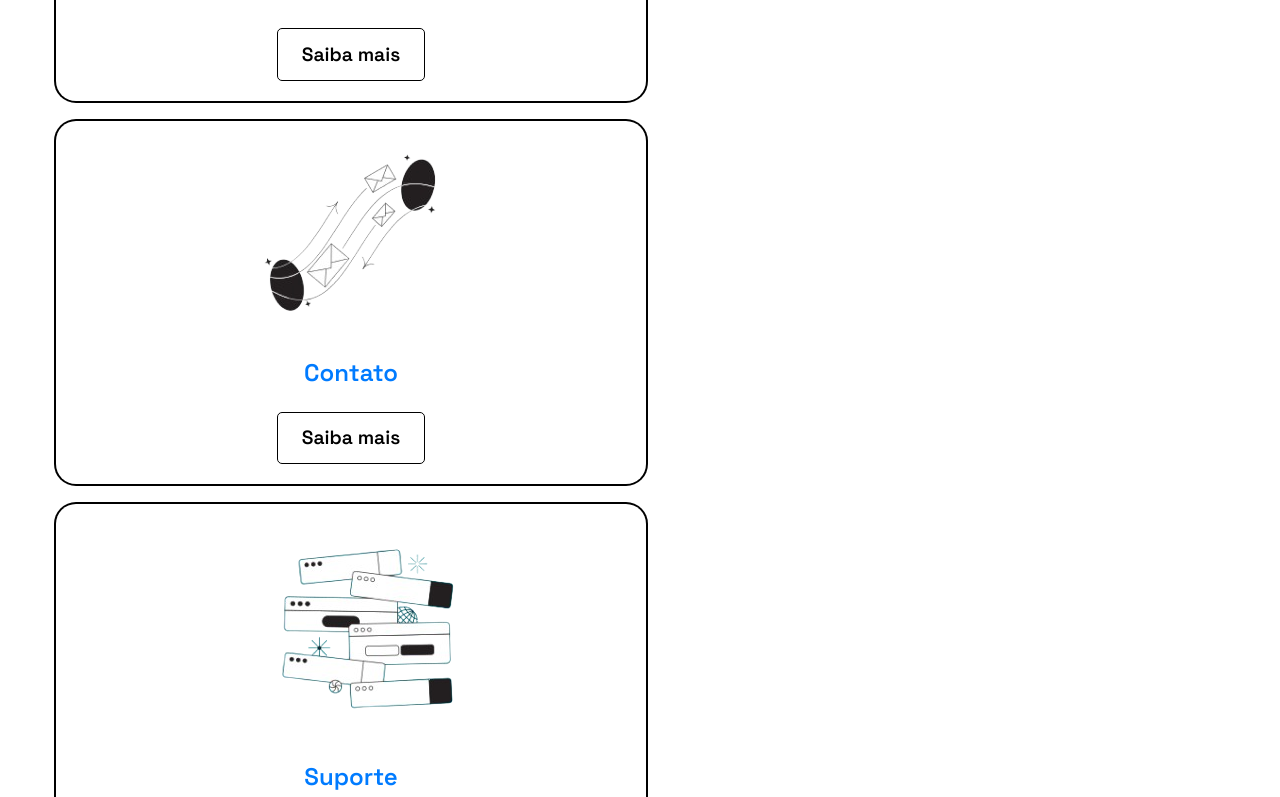
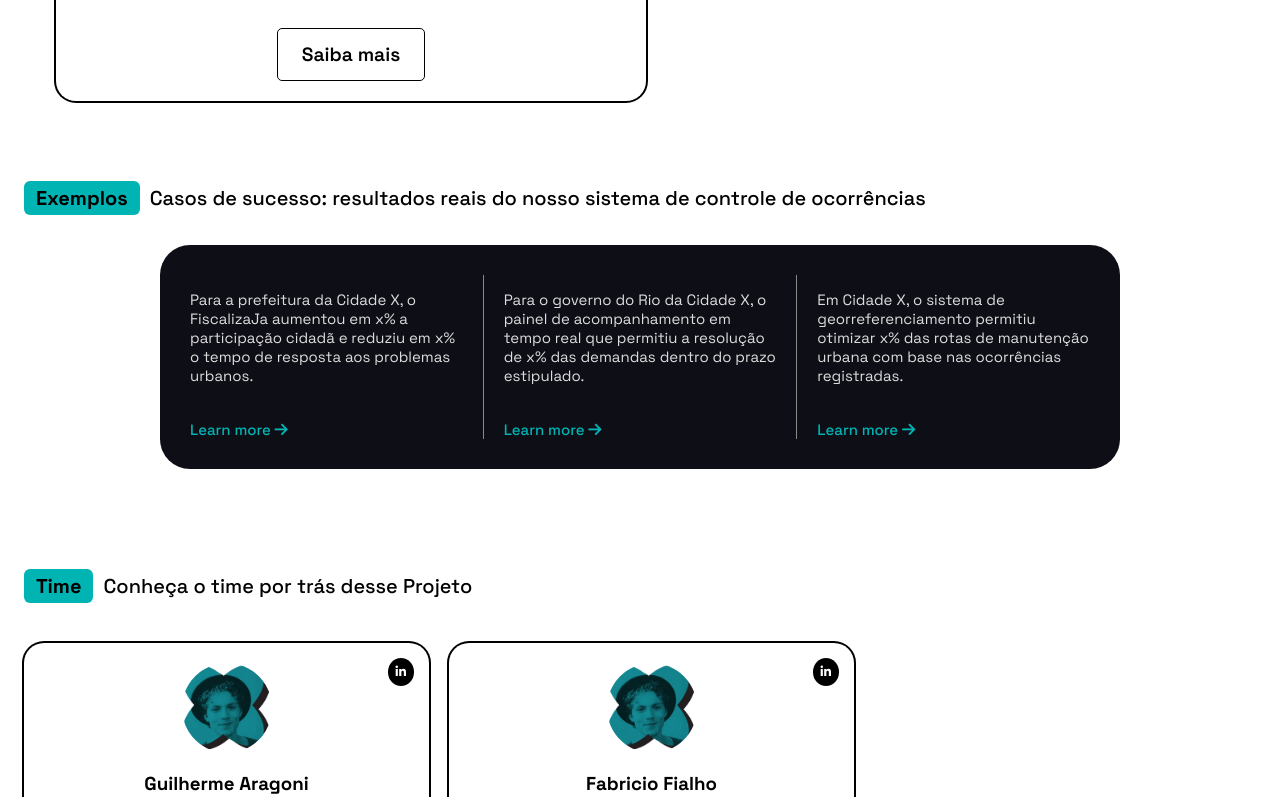
Before and after one commit to GuiAragoni/FiscalizaJa, an Angular app in the folder Frontend/FiscalizaJa/: page / in a window 1280 px wide. Shown: the part 1443-2240 px from the top of the page. Built offline with nearby package versions, Linux system fonts and the light colour scheme.

Commit message:
Fix: cor do texto no card da home

```diff
--- a/Frontend/FiscalizaJa/src/app/components/home/home.component.html
+++ b/Frontend/FiscalizaJa/src/app/components/home/home.component.html
@@ -38,22 +38,6 @@
             <h2 class="card-title">Análise das Ocorrências</h2>
             <button class="home-button">Saiba mais</button>
         </div>
-
-        <div class="services-card">
-            <div class="card-image">
-                <img src="ContatoImage.png" class="service-icon">
-            </div>
-            <h2 class="card-title">Contato</h2>
-            <button class="home-button">Saiba mais</button>
-        </div>
-
-        <div class="services-card">
-            <div class="card-image">
-                <img src="SuporteImage.png" class="service-icon">
-            </div>
-            <h2 class="card-title">Suporte</h2>
-            <button class="home-button">Saiba mais</button>
-        </div>
     </div>
 </section>
 
@@ -65,17 +49,17 @@
     <div class="centered-container">
         <div class="cases-cards">
             <div class="case-card">
-            <p>Para a prefeitura de São Paulo, o FiscalizaJa aumentou em x% a participação cidadã e reduziu em x% o tempo de resposta aos problemas urbanos.</p>
+            <p>Para a prefeitura da Cidade X, o FiscalizaJa aumentou em x% a participação cidadã e reduziu em x% o tempo de resposta aos problemas urbanos.</p>
             <a href="#">Learn more <i class="fas fa-arrow-right"></i></a>
             </div>
             <div class="divider"></div>
             <div class="case-card">
-            <p>Para o governo do Rio de Janeiro, o painel de acompanhamento em tempo real que permitiu a resolução de x% das demandas dentro do prazo estipulado.</p>
+            <p>Para o governo do Rio da Cidade X, o painel de acompanhamento em tempo real que permitiu a resolução de x% das demandas dentro do prazo estipulado.</p>
             <a href="#">Learn more <i class="fas fa-arrow-right"></i></a>
             </div>
             <div class="divider"></div>
             <div class="case-card">
-            <p>Em Curitiba, o sistema de georreferenciamento permitiu otimizar x% das rotas de manutenção urbana com base nas ocorrências registradas.</p>
+            <p>Em Cidade X, o sistema de georreferenciamento permitiu otimizar x% das rotas de manutenção urbana com base nas ocorrências registradas.</p>
             <a href="#">Learn more <i class="fas fa-arrow-right"></i></a>
             </div>
         </div>
--- a/Frontend/FiscalizaJa/src/app/components/home/home.component.scss
+++ b/Frontend/FiscalizaJa/src/app/components/home/home.component.scss
@@ -238,7 +238,7 @@
 .card-title {
   font-size: 1.5rem;
   font-weight: 600;
-  color: #007bff;
+  color: #15919B;
   margin-bottom: 1.5rem;
   text-align: center;
 }
```
